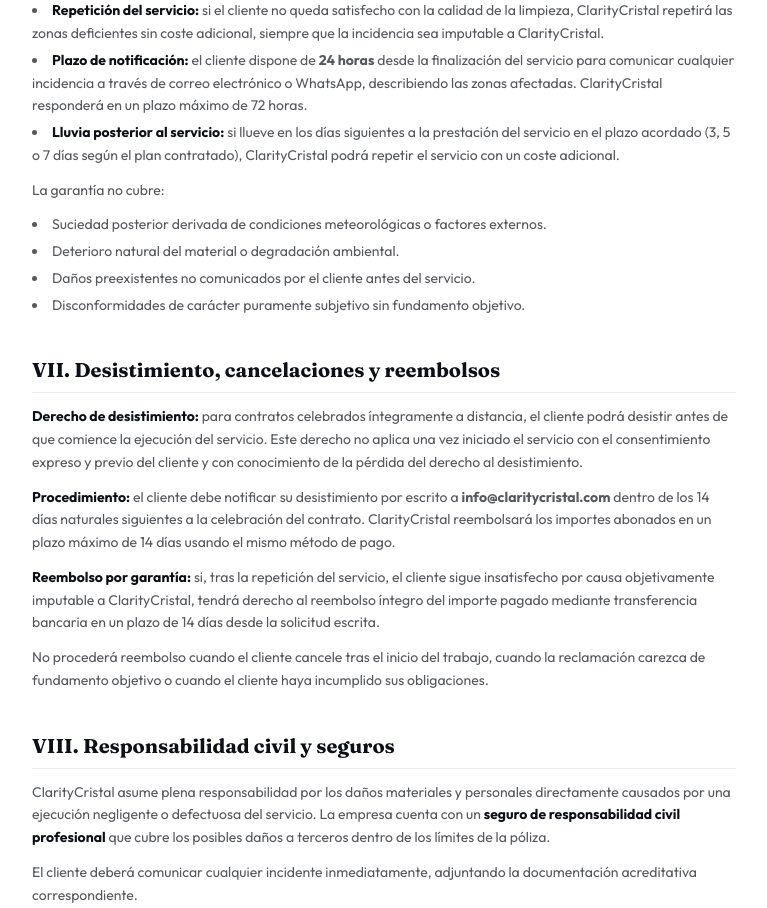
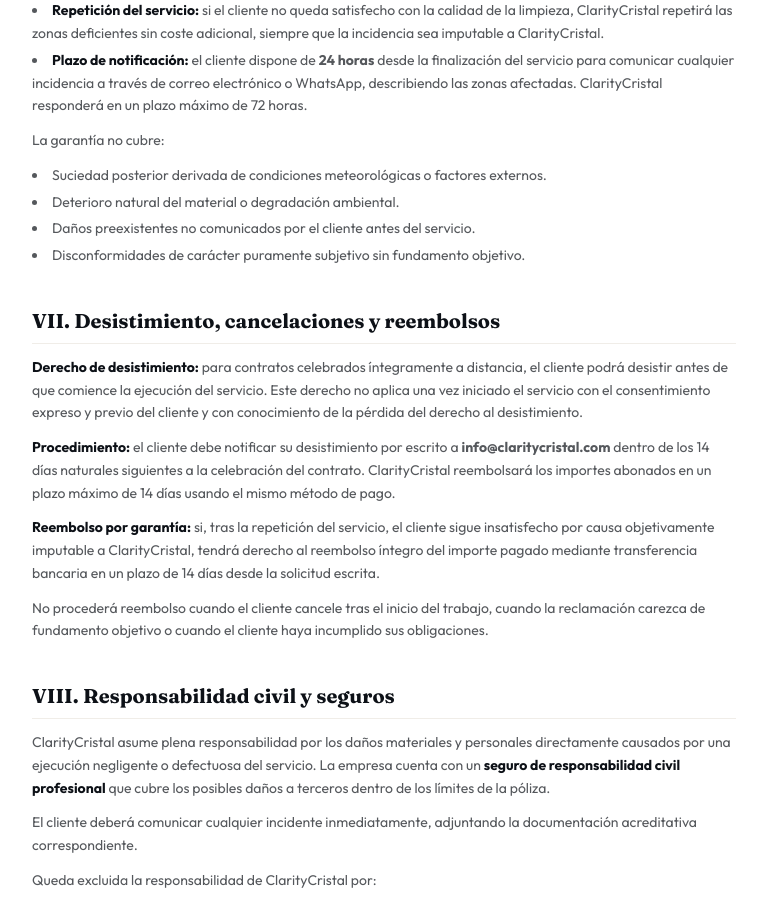
Before and after one commit to florinbighiu/claritycristal, a Next.js app: page /terminos-y-condiciones in a window 1280 px wide. Shown: the part 2160-3068 px from the top of the page, without its empty margins (256-1023 px from the left). Built offline with nearby package versions, Linux system fonts and the light colour scheme.

Commit message:
Remove post-rain repetition surcharge note across pages

```diff
--- a/app/services/paneles/page.tsx
+++ b/app/services/paneles/page.tsx
@@ -149,7 +149,6 @@
                     { icon: "🚫", text: "Sin productos químicos — no daña el recubrimiento antireflectante" },
                     { icon: "🛡️", text: "Seguro de responsabilidad civil incluido" },
                     { icon: "✅", text: "Apto para todos los fabricantes (Solaria, Canadian, Longi, etc.)" },
-                    { icon: "🌧️", text: "Lluvia posterior: si llueve en 3 días, la repetición tiene un coste adicional" },
                   ].map((f) => (
                     <div key={f.text} className="flex items-start gap-3 text-sm text-volcanic/70">
                       <span className="shrink-0 text-base" aria-hidden="true">{f.icon}</span>
--- a/app/services/residencial/page.tsx
+++ b/app/services/residencial/page.tsx
@@ -103,7 +103,6 @@
                   { icon: "🔭", text: "Pértigas telescópicas — limpieza desde el suelo, sin escaleras" },
                   { icon: "🛡️", text: "Seguro de responsabilidad civil incluido" },
                   { icon: "⏰", text: "No necesitas estar en casa — solo acceso al exterior" },
-                  { icon: "🌧️", text: "Lluvia posterior: si llueve en 3 días, la repetición tiene un coste adicional" },
                 ].map((f) => (
                   <div key={f.text} className="flex items-start gap-3 text-sm text-volcanic/70">
                     <span className="shrink-0 text-base" aria-hidden="true">{f.icon}</span>
--- a/app/terminos-y-condiciones/page.tsx
+++ b/app/terminos-y-condiciones/page.tsx
@@ -98,7 +98,6 @@
             <ul className="list-disc list-inside space-y-1 mt-3">
               <li><strong className="text-volcanic">Repetición del servicio:</strong> si el cliente no queda satisfecho con la calidad de la limpieza, ClarityCristal repetirá las zonas deficientes sin coste adicional, siempre que la incidencia sea imputable a ClarityCristal.</li>
               <li><strong className="text-volcanic">Plazo de notificación:</strong> el cliente dispone de <strong>24 horas</strong> desde la finalización del servicio para comunicar cualquier incidencia a través de correo electrónico o WhatsApp, describiendo las zonas afectadas. ClarityCristal responderá en un plazo máximo de 72 horas.</li>
-              <li><strong className="text-volcanic">Lluvia posterior al servicio:</strong> si llueve en los días siguientes a la prestación del servicio en el plazo acordado (3, 5 o 7 días según el plan contratado), ClarityCristal podrá repetir el servicio con un coste adicional.</li>
             </ul>
             <p>La garantía no cubre:</p>
             <ul className="list-disc list-inside space-y-1 mt-2">
```
